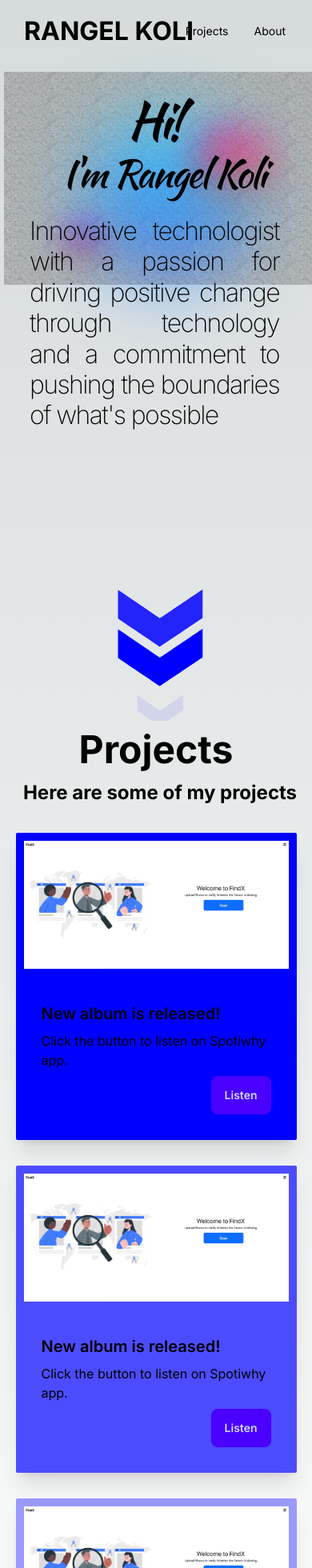
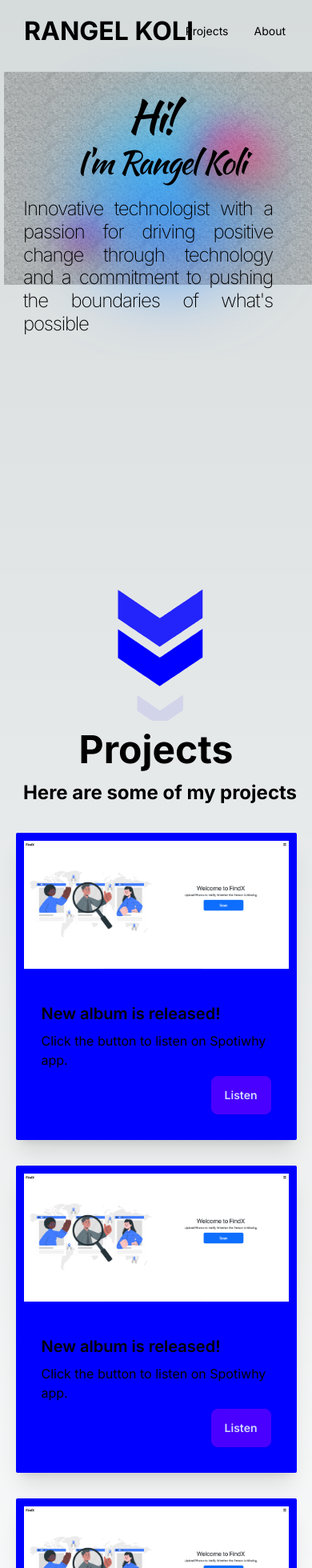
Before and after one commit to rangelkoli/Portfolio, a Next.js app: page / in a window 390 px wide. Shown: the top 1960 px of the page at 80% size. Built offline with nearby package versions, Linux system fonts and the light colour scheme.

Commit message:
added transitions

```diff
--- a/app/globals.css
+++ b/app/globals.css
@@ -71,19 +71,21 @@ body {
 }
 
 @media (max-width: 480px) {
+
+
   .heroContainer{
     justify-content: center !important;
     align-items: center !important;
     height: 100vh !important;
   }
   .heroTitle {
-    font-size: 4rem;
+    font-size: 3.5rem;
     margin-left: 0.5em !important;
     text-align: center !important;
   }
 
   .heroSubtitle {
-    font-size: 3rem;
+    font-size: 2.5rem;
     margin-left: 0.5em !important;
     text-align: center !important;
 
@@ -91,7 +93,7 @@ body {
   }
 
   .heroParagraph {
-    font-size: 2rem;
+    font-size: 1.5rem;
     margin-left: 1em !important;
 
   }
--- a/app/layout.tsx
+++ b/app/layout.tsx
@@ -5,8 +5,8 @@ import "./globals.css";
 const inter = Inter({ subsets: ["latin"] });
 
 export const metadata: Metadata = {
-  title: "Create Next App",
-  description: "Generated by create next app",
+  title: "Rangel Koli",
+  description: "Portfolio of Rangel Koli",
 };
 
 export default function RootLayout({
--- a/app/page.tsx
+++ b/app/page.tsx
@@ -4,7 +4,7 @@ import Typography from "@mui/material/Typography";
 import Grid from '@mui/material/Grid';
 import Button from "@mui/material/Button";
 import React, { useEffect, useState } from "react";
-import { Zoom } from "react-awesome-reveal";
+import { Zoom, Slide, Fade } from "react-awesome-reveal";
 import Lottie from "react-lottie";
 import animationData from "../assets/animations/codingAnimation.json"
 import Container from 'react-bootstrap/Container';
@@ -220,6 +220,9 @@ export default function Home() {
       </h1>
     </div>
 
+    <Fade direction="up" triggerOnce={true} duration={500} delay={100} >
+
+
     <div style={{ textAlign: "center", justifyContent: "center", display: "flex", width: "100vw"}}>
       <h2
         style={{
@@ -277,7 +280,13 @@ export default function Home() {
                 </div>
       </div>
 </div>
+</Fade>
+
     {/*  Anonimo Project*/}
+    <Fade direction="up" triggerOnce={true} duration={500} delay={100} >
+
+    {/* Find X Project*/}
+
     <div
     style={{
       position: "relative",
@@ -301,7 +310,7 @@ export default function Home() {
                   //cursor: 'zoom-in'
                     cursor: `url('https://example.com/magnifying_glass.svg'), auto`,
                     borderRadius: "2px",
-                    backgroundColor: "#4c4cff",
+                    backgroundColor: "blue",
                   }}>
                   <figure style={{
                     width: "100%",
@@ -321,8 +330,12 @@ export default function Home() {
                 </div>
       </div>
 </div>
+</Fade>
+ {/*  NewsWebsite Project*/}
+ <Fade direction="up" triggerOnce={true} duration={500} delay={100} >
 
- {/*  NewsWebsite Project*/}
+{/* Find X Project*/}
+
 <div
 style={{
   position: "relative",
@@ -330,6 +343,8 @@ export default function Home() {
   justifyContent: "center",
   alignItems: "center",
   width: "100%",
+  marginBottom: "2rem",
+  marginTop: "2rem",
 }}
 >
   <div style={{
@@ -341,10 +356,10 @@ export default function Home() {
               justifyContent: "center",
               alignItems: "center",
               width: "90vw",
-                  //cursor: 'zoom-in',
+              //cursor: 'zoom-in'
                 cursor: `url('https://example.com/magnifying_glass.svg'), auto`,
                 borderRadius: "2px",
-                    backgroundColor: "#9999ff",
+                backgroundColor: "blue",
               }}>
               <figure style={{
                 width: "100%",
@@ -364,8 +379,7 @@ export default function Home() {
             </div>
   </div>
 </div>
-
-
+</Fade>
 
 
 
```
Lines whose indentation alone changed are shown as unchanged.
